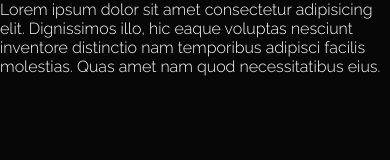
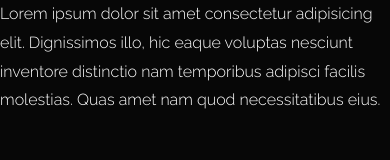
Before and after one commit to ALEKSEY0305/parallax-busan, a plain HTML site: page index.html in a window 390 px wide. Drawn offline with Linux system fonts and the light colour scheme.

Commit message:
add sizeindex aka responsive fonts

```diff
--- a/css/main.css
+++ b/css/main.css
@@ -6,6 +6,7 @@
 
 :root {
     --dark: #070707;
+    --sizeindex: calc(1vw +1vh);
 }
 
 
@@ -28,5 +29,6 @@ body, html {
     color: #fff;
     font-family: raleway_m, sans-serif;
     overflow: hidden;
-
+    line-height: 1.8;
+    font-size: calc(var(--sizeindex) * .99);
 }
```
